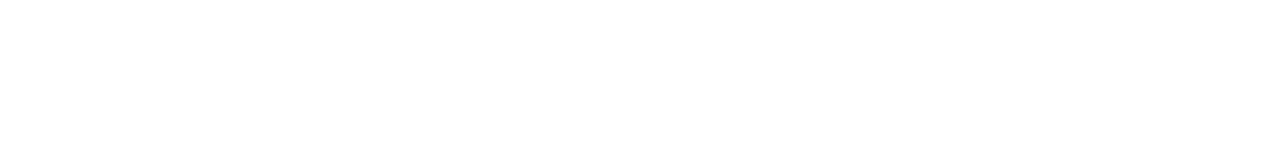
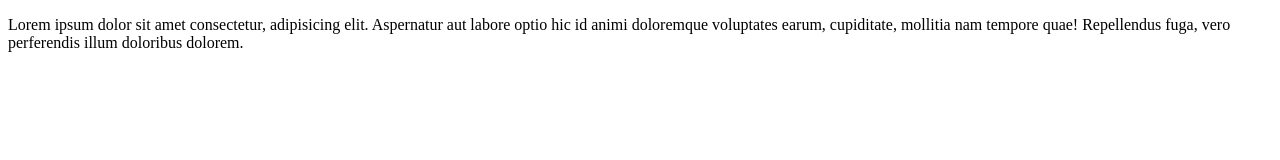
Before and after one commit to francescopiscaglia/prova-gitflow, a plain HTML site: page index.html in a window 1280 px wide. Drawn offline with Linux system fonts and the light colour scheme.

Commit message:
add text in index.html

```diff
--- a/index.html
+++ b/index.html
@@ -5,6 +5,10 @@
     <meta charset="UTF-8">
     <meta name="viewport" content="width=device-width, initial-scale=1.0">
     <title>Document</title>
+
+    <p>Lorem ipsum dolor sit amet consectetur, adipisicing elit. Aspernatur aut labore optio hic id animi doloremque
+        voluptates earum, cupiditate, mollitia nam tempore quae! Repellendus fuga, vero perferendis illum doloribus
+        dolorem.</p>
 </head>
 
 <body>
```
